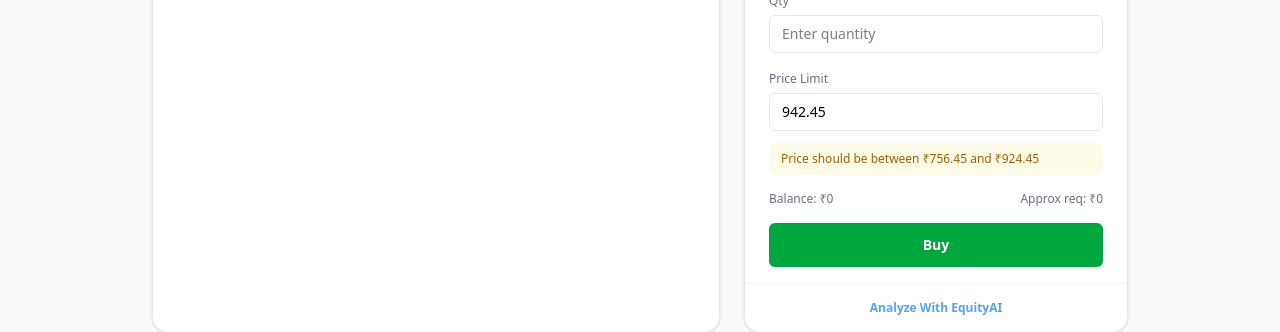
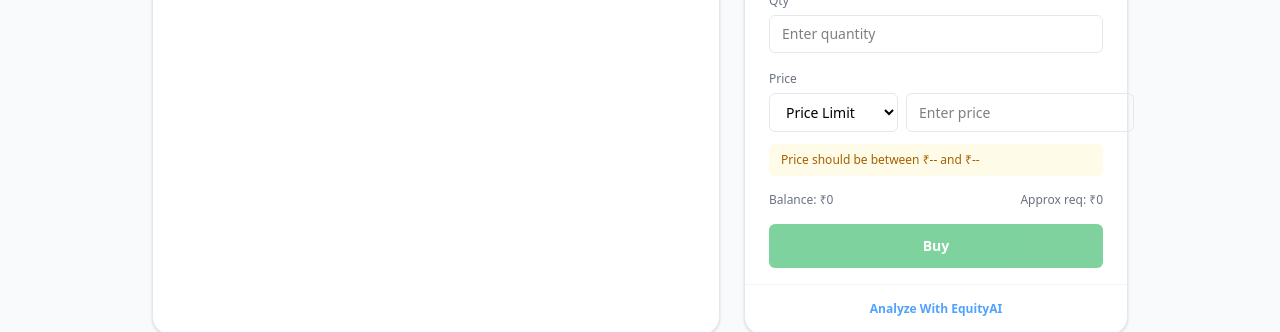
Before and after one commit to Kamal-2085/EquityIQ, a React (Vite) app in the folder frontend/: page /pulse/1 in a window 1280 px wide. Shown: the part 329-661 px from the top of the page. Built offline with nearby package versions, Linux system fonts and the light colour scheme; no server answers.

Commit message:
feat: update OrderPanel to support market and price limit modes for order pricing

```diff
--- a/frontend/src/Pulse/pluse_dashboard/CompanyDetails.jsx
+++ b/frontend/src/Pulse/pluse_dashboard/CompanyDetails.jsx
@@ -567,10 +567,6 @@ const CompanyDetails = () => {
             ))}
           </div>
         </section>
-        <p className="pt-8 text-xs text-gray-400">
-          Data sourced from Yahoo Finance. Market data may be delayed. EquityIQ
-          provides paper trading & analysis only. No real trades executed.
-        </p>
       </div>
     </div>
   );
--- a/frontend/src/Pulse/pluse_dashboard/OrderPanel.jsx
+++ b/frontend/src/Pulse/pluse_dashboard/OrderPanel.jsx
@@ -9,6 +9,7 @@ const OrderPanel = ({
   const [product, setProduct] = useState("DELIVERY");
   const [qty, setQty] = useState("");
   const [price, setPrice] = useState("942.45");
+  const [priceMode, setPriceMode] = useState("PRICE_LIMIT");
   const [accountBalance, setAccountBalance] = useState(0);
 
   useEffect(() => {
@@ -41,6 +42,30 @@ const OrderPanel = ({
       maximumFractionDigits: 2,
     });
   };
+
+  const qtyNumber = Number(qty) || 0;
+  const enteredPriceNumber = Number(price) || 0;
+  const marketNumber = Number(marketPrice) || 0;
+  const lowBound = marketNumber > 0 ? marketNumber * 0.9 : null;
+  const highBound = marketNumber > 0 ? marketNumber * 1.1 : null;
+  const defaultLimit = highBound ? highBound.toFixed(2) : "";
+
+  useEffect(() => {
+    if (priceMode === "MARKET") {
+      if (marketNumber > 0) setPrice(String(marketNumber.toFixed(2)));
+    } else {
+      // when Price Limit mode is selected, always set limit to +10% of market price
+      setPrice(String(defaultLimit));
+    }
+    // only depend on marketNumber and priceMode
+    // eslint-disable-next-line react-hooks/exhaustive-deps
+  }, [marketNumber, priceMode]);
+
+  const effectivePrice =
+    priceMode === "MARKET" ? marketNumber : enteredPriceNumber;
+  const approxRequiredRaw = effectivePrice > 0 ? effectivePrice + 5 : 0;
+  const approxRequired = Math.floor(approxRequiredRaw);
+  const submitDisabled = qtyNumber <= 0;
 
   return (
     <aside className="w-full max-w-sm rounded-2xl border border-gray-200 bg-white shadow-sm flex flex-col flex-1">
@@ -118,29 +143,62 @@ const OrderPanel = ({
         </div>
 
         <div className="mb-3">
-          <label className="text-xs text-gray-500">Price Limit</label>
-          <input
-            type="number"
-            value={price}
-            onChange={(e) => setPrice(e.target.value)}
-            className="mt-1 w-full rounded-md border border-gray-200 px-3 py-2 text-sm focus:outline-none focus:ring-2 focus:ring-gray-200"
-          />
+          <label className="text-xs text-gray-500">Price</label>
+          <div className="mt-1 flex gap-2">
+            <select
+              value={priceMode}
+              onChange={(e) => setPriceMode(e.target.value)}
+              className="rounded-md border border-gray-200 bg-white px-3 py-2 text-sm focus:outline-none"
+            >
+              <option value="MARKET">Market Price</option>
+              <option value="PRICE_LIMIT">Price Limit</option>
+            </select>
+
+            <input
+              type="number"
+              value={price}
+              onChange={(e) => setPrice(e.target.value)}
+              disabled={priceMode === "MARKET"}
+              placeholder={
+                priceMode === "MARKET"
+                  ? String(marketPrice ?? "")
+                  : "Enter price"
+              }
+              className="flex-1 rounded-md border border-gray-200 px-3 py-2 text-sm focus:outline-none focus:ring-2 focus:ring-gray-200 disabled:opacity-60"
+            />
+          </div>
         </div>
 
         <div className="mb-4 rounded-md bg-yellow-50 px-3 py-2 text-xs text-yellow-700">
-          Price should be between ₹756.45 and ₹924.45
+          Price should be between ₹{formatPrice(lowBound)} and ₹
+          {formatPrice(highBound)}
         </div>
 
         <div className="mb-4 flex justify-between text-xs text-gray-500">
           <span>Balance: ₹{accountBalance.toLocaleString("en-IN")}</span>
-          {side === "BUY" && <span>Approx req: ₹0</span>}
+          {side === "BUY" && (
+            <span>
+              Approx req: ₹{(approxRequired || 0).toLocaleString("en-IN")}
+            </span>
+          )}
         </div>
 
         <button
+          type="button"
+          disabled={submitDisabled}
+          aria-disabled={submitDisabled}
           className={`w-full rounded-md py-3 text-sm font-semibold text-white ${
             side === "BUY"
-              ? "bg-green-600 hover:bg-green-800"
-              : "bg-blue-500 hover:bg-blue-800"
+              ? `bg-green-600 ${
+                  submitDisabled
+                    ? "opacity-50 cursor-not-allowed"
+                    : "hover:bg-green-800"
+                }`
+              : `bg-blue-500 ${
+                  submitDisabled
+                    ? "opacity-50 cursor-not-allowed"
+                    : "hover:bg-blue-800"
+                }`
           }`}
         >
           {side === "BUY" ? "Buy" : "Sell"}
```
